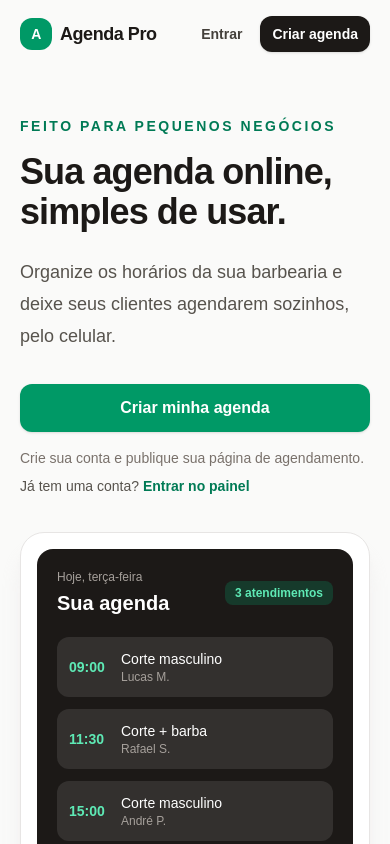
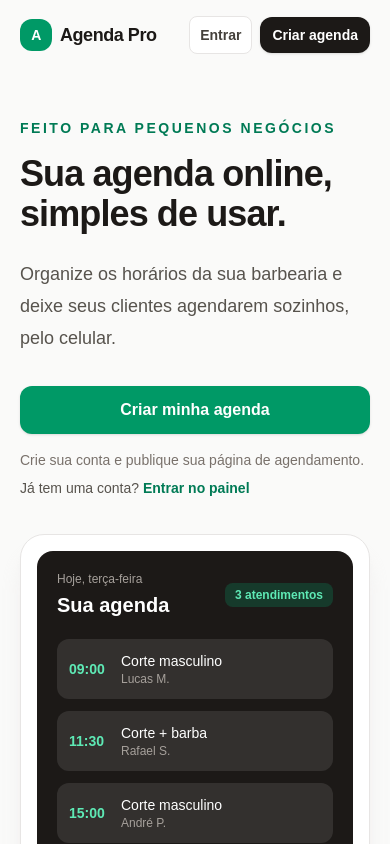
Before and after one commit to misaelabner16-coder/agenda-pro, a Next.js app: page / in a window 390 px wide. Shown: the top 844 px of the page. Built offline with nearby package versions, Linux system fonts and the light colour scheme.

Commit message:
fix: clarify mobile login action

```diff
--- a/src/app/page.tsx
+++ b/src/app/page.tsx
@@ -15,7 +15,7 @@ export default function Home() {
           Agenda Pro
         </Link>
         <div className="flex shrink-0 items-center gap-2 sm:gap-3">
-          <Link className="rounded-lg px-2.5 py-2 text-sm font-semibold text-stone-700 transition hover:bg-stone-100 hover:text-stone-900 focus-visible:outline-2 focus-visible:outline-offset-2 focus-visible:outline-emerald-600 sm:px-3" href="/login">Entrar</Link>
+          <Link className="rounded-lg border border-stone-200 bg-white px-2.5 py-2 text-sm font-semibold text-stone-700 transition hover:border-stone-300 hover:bg-stone-100 hover:text-stone-900 focus-visible:outline-2 focus-visible:outline-offset-2 focus-visible:outline-emerald-600 sm:px-3" href="/login">Entrar</Link>
           <Link className="rounded-xl bg-stone-900 px-3 py-2 text-sm font-semibold text-white shadow-sm transition hover:bg-stone-800 focus-visible:outline-2 focus-visible:outline-offset-2 focus-visible:outline-stone-900 sm:px-4 sm:py-2.5" href="/cadastro">Criar agenda</Link>
         </div>
       </header>
```
